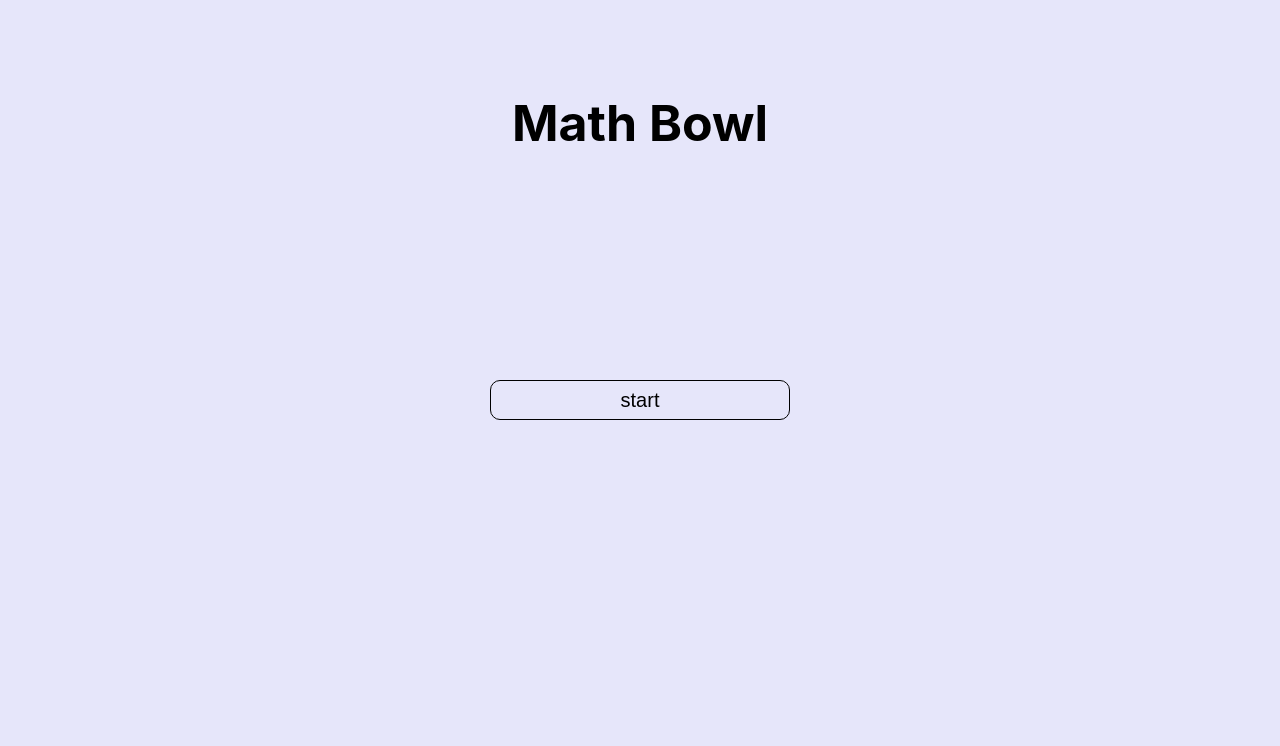
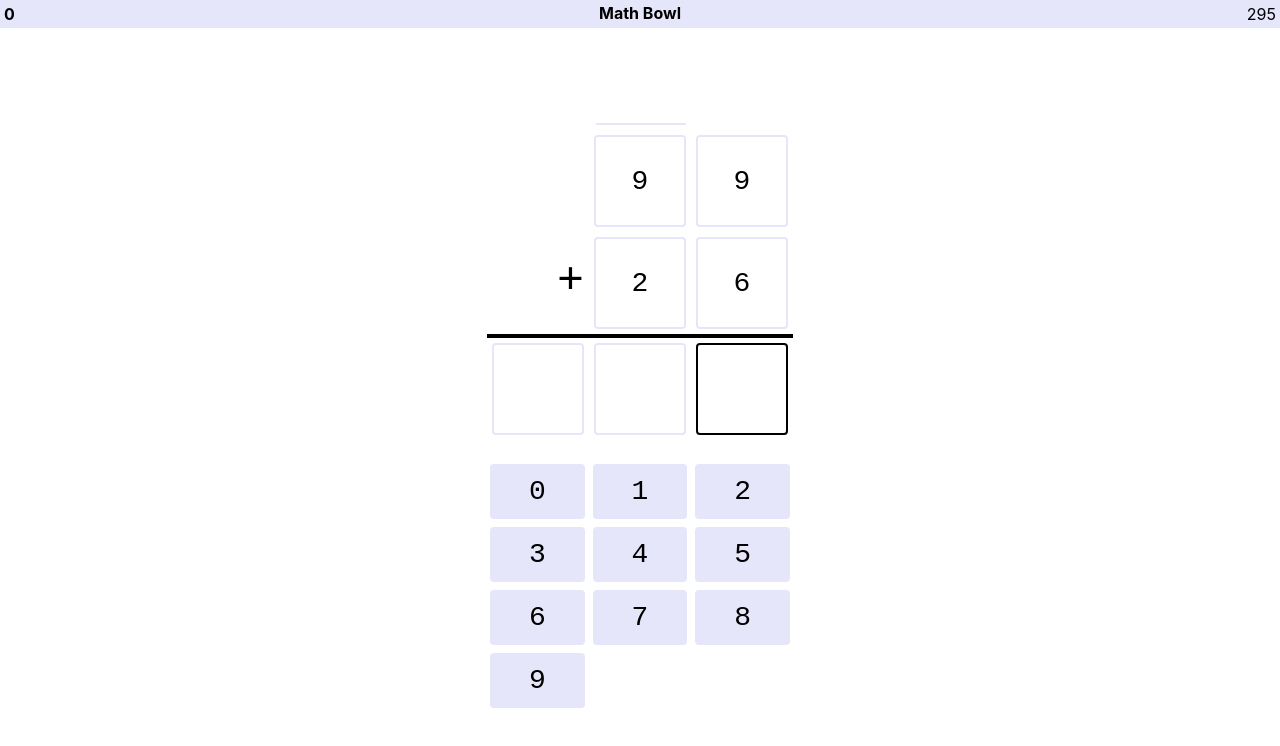
Before and after one commit to marstall/mathbowl, a React (Create React App) app: page / in a window 1280 px wide. Shown: the top 746 px of the page. Built offline with nearby package versions, Linux system fonts and the light colour scheme.

Commit message:
animations

```diff
--- a/package.json
+++ b/package.json
@@ -6,6 +6,7 @@
     "@testing-library/jest-dom": "^5.11.4",
     "@testing-library/react": "^11.1.0",
     "@testing-library/user-event": "^12.1.10",
+    "classnames": "^2.3.1",
     "node-sass": "^4.14.1",
     "react": "^17.0.1",
     "react-dom": "^17.0.1",
--- a/src/math-bowl/math-bowl.js
+++ b/src/math-bowl/math-bowl.js
@@ -6,14 +6,14 @@ import styles from "./math-bowl.module.scss";
 export default function MathBowl() {
   const places = 2;
   const terms = 2;
-  const inc = 10;
+  const inc = places * terms;
   const problemRef = useRef(null);
   const [nums, setNums] = useState([]);
   const [seed, setSeed] = useState(new Date().getTime());
   const [score, setScore] = useState(0);
   const [timer, setTimer] = useState(5 * 60);
   const [complete, setComplete] = useState(false);
-  const [started, setStarted] = useState(false);
+  const [started, setStarted] = useState(true);
 
   function countDown() {
     setTimer((timer) => timer - 1);
@@ -42,6 +42,10 @@ export default function MathBowl() {
       {!started ? (
         <div className={styles.startScreen}>
           <div className={styles.title}>Math Bowl</div>
+          <div className={styles.copy}>
+            How many 2 digit addition problems can <b>you</b> complete in 5
+            minutes?
+          </div>
           <button onClick={() => setStarted(true)}>start</button>
         </div>
       ) : complete ? (
@@ -69,13 +73,14 @@ export default function MathBowl() {
             onRef={problemRef}
             seed={seed}
             onSolution={() => {
-              setScore((score) => score + 1); // + 10 * places + Math.pow(10, terms));
+              setScore((score) => score + inc); // + 10 * places + Math.pow(10, terms));
               setSeed((seed) => ++seed);
             }}
             operand={"+"}
             places={places}
             terms={terms}
             nums={nums}
+            inc={inc}
           />
           <DigitPicker onNumClick={(n) => setNums((nums) => [...nums, n])} />
         </div>
--- a/src/math-bowl/math-bowl.module.scss
+++ b/src/math-bowl/math-bowl.module.scss
@@ -12,8 +12,11 @@
     align-items: center;
     font-weight: bold;
     color: black;
+    .copy {
+      font-weight: normal;
+    }
     .title {
-      margin-top: 90px;
+      margin-top: 60px;
       font-size: 50px;
     }
     button {
--- /dev/null
+++ b/src/problem/animations.module.scss
@@ -0,0 +1,100 @@
+.zoomOut {
+  animation-duration: 0.3s;
+  animation-iteration-count: 1;
+  animation-fill-mode: forwards;
+  animation-name: zoomOut;
+}
+
+@keyframes zoomOut {
+  from {
+    opacity:1;
+    transform: scale(1);
+  }
+  99% {
+    opacity: 0;
+    transform: scale(1.5);
+  }
+  to {
+    opacity: 0;
+    transform: scale(0.5);
+  }
+}
+
+.zoomIn {
+  animation-duration: 0.5s;
+  animation-iteration-count: 1;
+  animation-fill-mode: forwards;
+  animation-name: zoomIn;
+}
+
+@keyframes zoomIn {
+  from {
+    opacity:0;
+    transform: scale(0.5);
+  }
+  to {
+    opacity: 1;
+    transform: scale(1);
+  }
+}
+
+.bigScoreZoomIn {
+  animation-duration: 0.5s;
+  animation-iteration-count: 1;
+  animation-fill-mode: forwards;
+  animation-name: bigScoreZoomIn;
+}
+
+@keyframes bigScoreZoomIn {
+  from {
+    opacity:0;
+    transform: scale(0.5);
+  }
+  10% {
+    opacity: 1;
+  }
+  98% {
+    opacity: 1;
+    transform: scale(1);
+  }
+  99% {
+    opacity:0;
+  }
+  to {
+    transform: scale(0.5);
+  }
+}
+
+
+.fadeOut {
+  animation-duration: 0.5s;
+  animation-iteration-count: 1;
+  animation-fill-mode: forwards;
+  animation-name: fadeOut;
+}
+
+@keyframes fadeOut {
+  from {
+    opacity:1;
+  }
+  to {
+    opacity: 0;
+  }
+}
+
+
+.fadeIn {
+  animation-duration: 0.5s;
+  animation-iteration-count: 1;
+  animation-fill-mode: forwards;
+  animation-name: fadeIn;
+}
+
+@keyframes fadeIn {
+  from {
+    opacity:1;
+  }
+  to {
+    opacity: 0;
+  }
+}
--- a/src/problem/problem.js
+++ b/src/problem/problem.js
@@ -1,7 +1,8 @@
 import styles from "./problem.module.scss";
+import animationStyles from "./animations.module.scss";
 import { useEffect, useRef, useState } from "react";
 import { clog, numToPlaces, rndWithPlaces, times } from "../helpers";
-
+import classNames from "classnames";
 const profiles = {
   "+": {
     formula: (...terms) =>
@@ -27,6 +28,7 @@ export function Problem(props) {
     onSolution,
     operand,
     places,
+    inc,
     terms: numTerms = 2,
   } = props;
   const numAnswerPlaces = profiles[operand].numAnswerPlaces(places, numTerms);
@@ -38,6 +40,8 @@ export function Problem(props) {
   const [savedSequence, setSavedSequence] = useState(sequence);
   const [savedNums, setSavedNums] = useState(nums);
   const [solved, setSolved] = useState(false);
+  const [animations, setAnimations] = useState({});
+
   const [answerPlaceValues, setAnswerPlaceValues] = useState(
     new Array(numAnswerPlaces)
   );
@@ -77,16 +81,13 @@ export function Problem(props) {
   useEffect(() => {
     console.log({ seed });
     const terms = times(numTerms, () => rndWithPlaces(seed, places));
-    console.log({ terms });
 
     const realAnswer = profiles[operand].formula(...terms);
-    console.log({ realAnswer });
 
     setRealAnswer(realAnswer);
     setAnswerPlaceValues(new Array(numAnswerPlaces));
     setCarryPlaceValues(new Array(numCarryPlaces));
     const realAnswerPlaceValues = numToPlaces(realAnswer);
-    clog({ realAnswerPlaceValues });
     setRealAnswerPlaceValues(realAnswerPlaceValues);
     setTerms(terms);
   }, [seed]);
@@ -114,17 +115,13 @@ export function Problem(props) {
   useEffect(() => {
     setSelectedCellIndex((selectedCellIndex) => {
       if (placeSolved(selectedCellIndex)) {
-        clog("solved");
         if (placeCarries(selectedCellIndex)) {
-          clog("carries");
           setSelectedCarryCellIndex(selectedCellIndex - 2);
           return null;
         } else {
-          clog("nocarry");
           if (selectedCellIndex > 0) return selectedCellIndex - 1;
         }
       } else {
-        clog("notsolved");
         return selectedCellIndex;
       }
     });
@@ -142,22 +139,35 @@ export function Problem(props) {
   useEffect(() => {
     if (solved) {
       setTimeout(() => {
+        setAnimations((animations) => ({
+          ...animations,
+          problem: "zoomOut",
+          bigScore: "bigScoreZoomIn",
+        }));
+        setTimeout(() => {
           onSolution();
           setSelectedCellIndex(numAnswerPlaces - 1);
           setSolved(false);
-      }, 1000);
+          setAnimations((animations) => ({
+            ...animations,
+            bigScore: null,
+            problem: "zoomIn",
+          }));
+        }, 500);
+      }, 500);
     }
   }, [solved]);
   return (
     <>
       <div
         className={styles.container}
-        style={{
-          transform: solved ? "scale(10)" : null,
-          opacity: solved ? 0 : 1,
-        }}
+        // style={{
+        //   transform: solved ? "scale(10)" : null,
+        //   opacity: solved ? 0 : 1,
+        // }}
       >
         <div className={styles.problem}>
+          <div className={animationStyles[animations["problem"]]}>
             <div className={styles.leftExpression}>
               <div className={styles.carryRow}>
                 {times(numCarryPlaces, (i) => (
@@ -185,6 +195,16 @@ export function Problem(props) {
               ))}
             </div>
             <div className={styles.rightExpression}>
+              <div
+                className={styles.check}
+                style={{
+                  opacity: solved ? 1 : 0,
+                  transform: solved ? "scale(1)" : "scale(0.5)",
+                  transition: "all 250ms",
+                }}
+              >
+                ✅
+              </div>
               {times(numAnswerPlaces, (i) => (
                 <div
                   onClick={() => {
@@ -205,6 +225,15 @@ export function Problem(props) {
                   {answerPlaceValues[i]}
                 </div>
               ))}
+            </div>
+          </div>
+          <div
+            className={classNames(
+              styles.bigScore,
+              animationStyles[animations["bigScore"]]
+            )}
+          >
+            +{inc}
           </div>
         </div>
       </div>
--- a/src/problem/problem.module.scss
+++ b/src/problem/problem.module.scss
@@ -1,3 +1,4 @@
+
 :root {
   --grid-width: 88px;
   --grid-height: 88px;
@@ -29,9 +30,26 @@
     display: flex;
     flex-direction: row;
     justify-content: center;
-    transition: all 400ms;
-    transform: scale(1);
+    //transition: all 400ms;
+    //transform: scale(1);
     .problem {
+      position: relative;
+      .bigScore {
+        z-index: 1000;
+        opacity: 0;
+        position: absolute;
+        left:0;
+        top:0;
+        bottom:0;
+        right:0;
+        display: flex;
+        justify-content: center;
+        align-items: center;
+        color:magenta;
+        margin-top: 100px;
+        font-family: "Comic Sans MS";
+        font-size: 200px;
+      }
       .leftExpression {
         border-bottom: 4px solid black;
 
@@ -65,6 +83,7 @@
         }
       }
       .rightExpression {
+        position: relative;
         display: flex;
         flex-direction: row;
         justify-content: flex-end;
@@ -72,6 +91,13 @@
           @extend .gridElement
 
         }
+        .check {
+          @extend .gridElement;
+          position: absolute;
+          left:-100px;
+          font-size: 64px;
+          border: 0;
+        }
       }
     }
   }
```
Also changed, not shown: 2 other files (tests, documents, lock files or other folders). Lines whose indentation alone changed are shown as unchanged.
